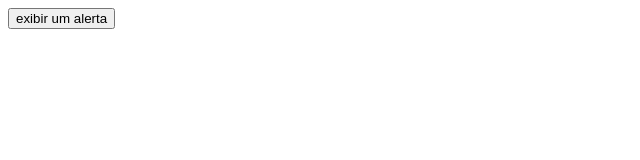
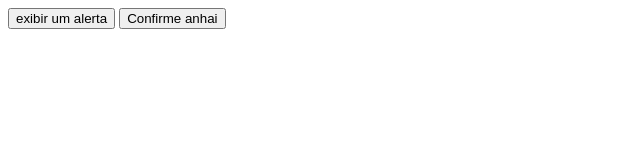
Before and after one commit to jpfelixx/AWS, a plain HTML site: page aula_09/index.html in a window 1280 px wide. Shown: the whole page, without its empty margins (0-640 px from the left). Drawn offline with Linux system fonts and the light colour scheme.

Commit message:
Update index.html

```diff
--- a/aula_09/index.html
+++ b/aula_09/index.html
@@ -8,6 +8,7 @@
 </head>
 <body>
     <input type="button" onclick="funcao()"value="exibir um alerta">
+    <button onclick="confirme()">Confirme anhai</button>
 </body>
 <script src="app.js"></script>
 </html>
```
